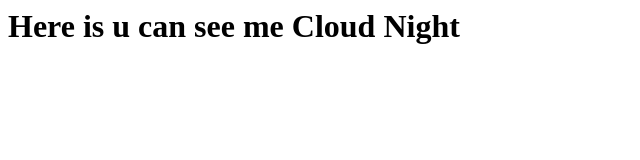
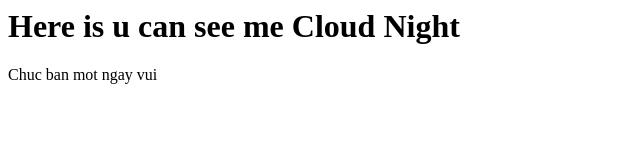
Before and after one commit to datnguyendesign/github-demo-cloudnight, a plain HTML site: page git-demo/index.html in a window 1280 px wide. Shown: the whole page, without its empty margins (0-640 px from the left). Drawn offline with Linux system fonts and the light colour scheme.

Commit message:
Update index.html

```diff
--- a/git-demo/index.html
+++ b/git-demo/index.html
@@ -1 +1,3 @@
 <h1>Here is u can see me Cloud Night</h1>
+
+<p>Chuc ban mot ngay vui</p>
```
